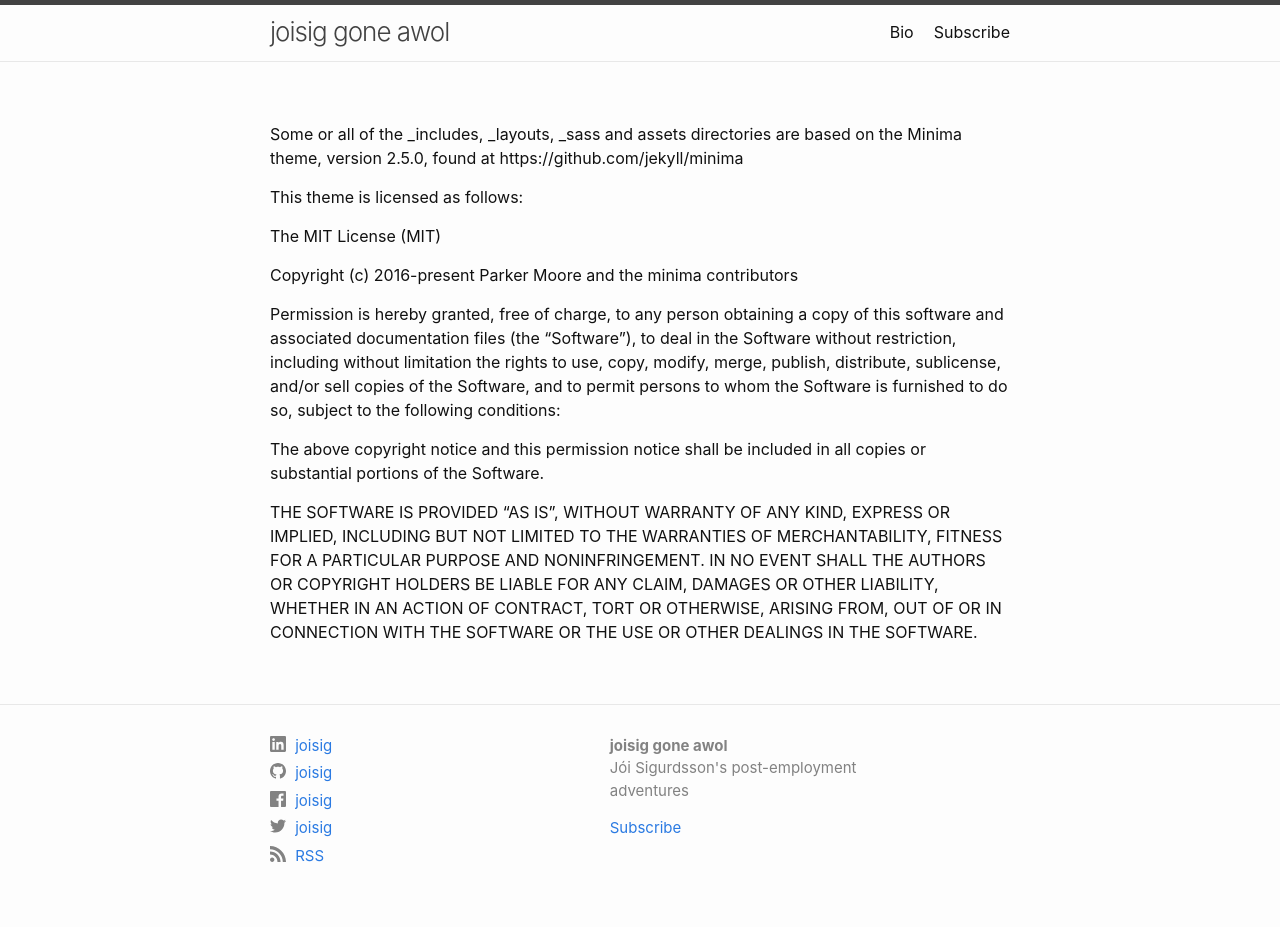
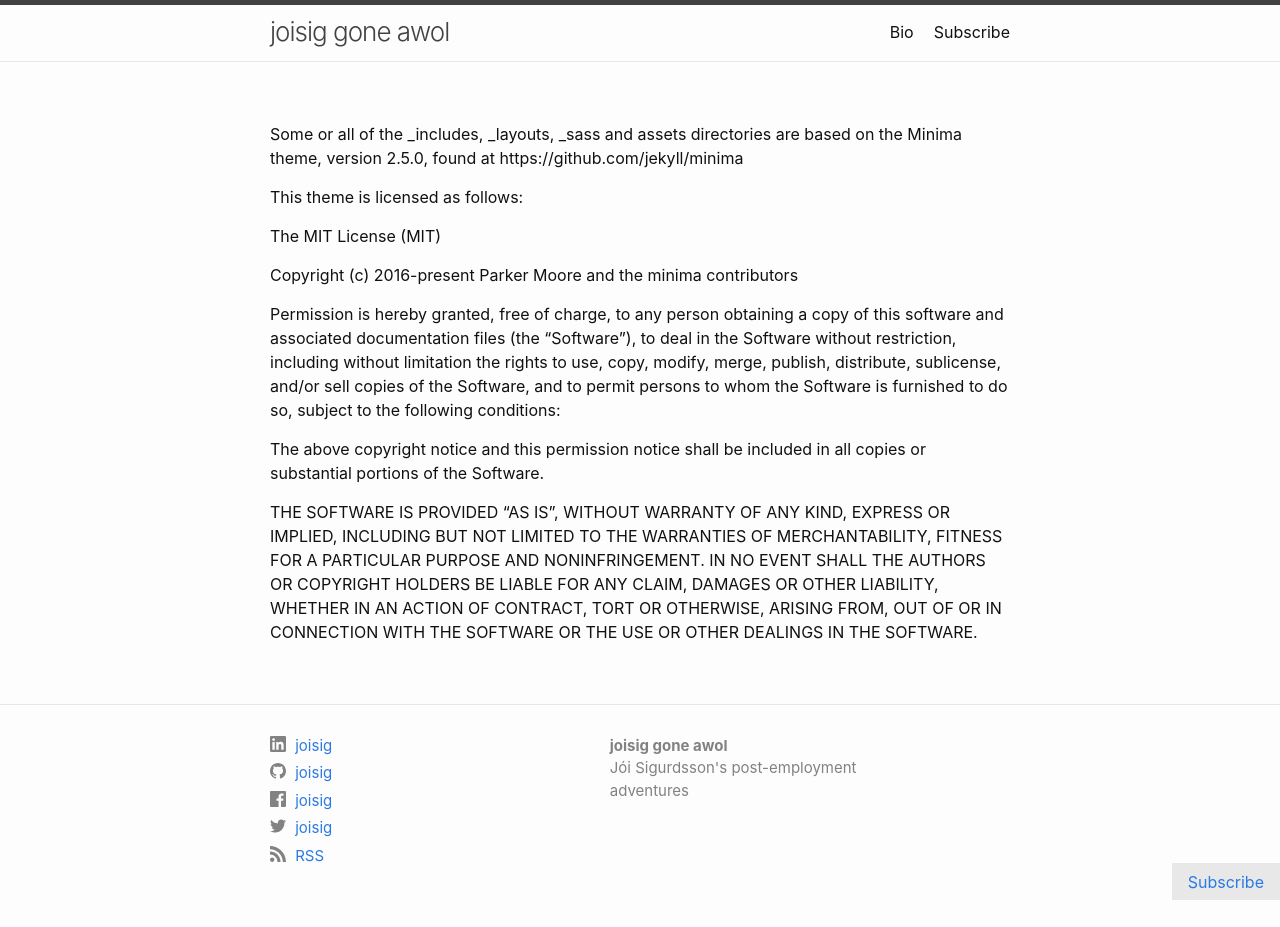
Before and after one commit to joisig/joisig.com, a Jekyll site: the page built from minima-LICENSE.md, in a window 1280 px wide. Built offline with Jekyll 4.4.1, drawn with Linux system fonts in a browser that asks for light colours; our own code applies the rules of GitHub Pages for plain Markdown files.

Commit message:
Add signup mole button

```diff
--- a/_includes/footer.html
+++ b/_includes/footer.html
@@ -10,10 +10,13 @@
 
       <div class="footer-col footer-col-3">
         <p><strong>{{ site.title | escape }}</strong><br/>{{- site.description | escape -}}</p>
-        <p><a target="_blank" href="https://joisig.substack.com/p/coming-soon">Subscribe</a></p>
       </div>
     </div>
 
   </div>
 
 </footer>
+
+<div class="signup-mole">
+    <a target="_blank" href="https://joisig.substack.com/p/coming-soon">Subscribe</a>
+</div>
--- a/assets/main.scss
+++ b/assets/main.scss
@@ -3,3 +3,11 @@
 ---
 
 @import "minima";
+
+.signup-mole {
+    position: fixed;
+    bottom: 0px;
+    right: 0px;
+    padding: 0.4em 1em 0.4em 1em;
+    background-color: $grey-color-light;
+}
```
